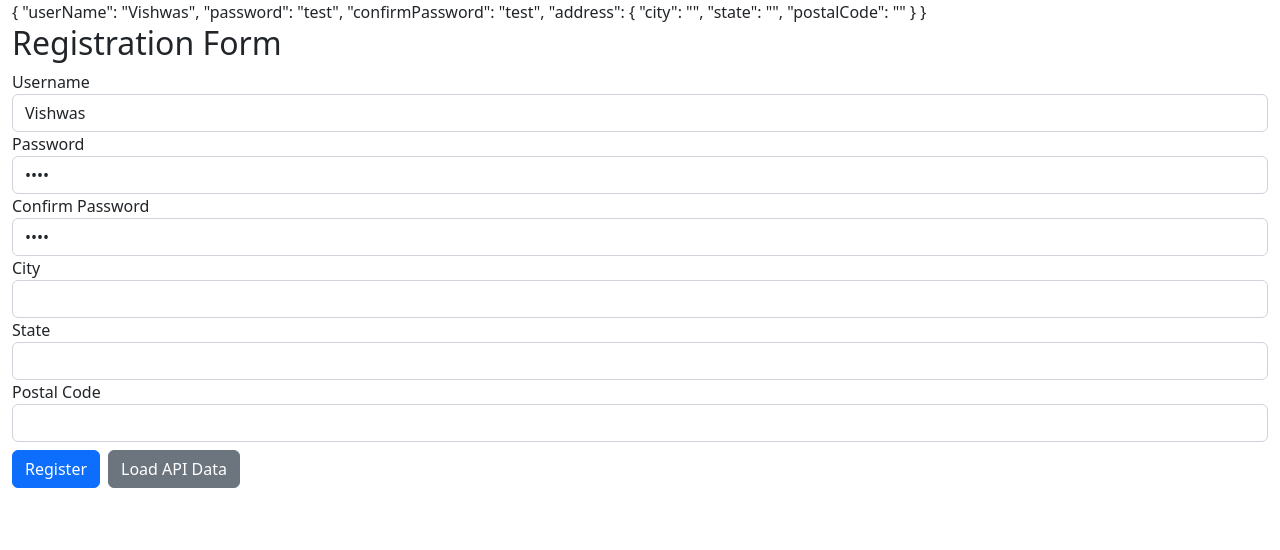
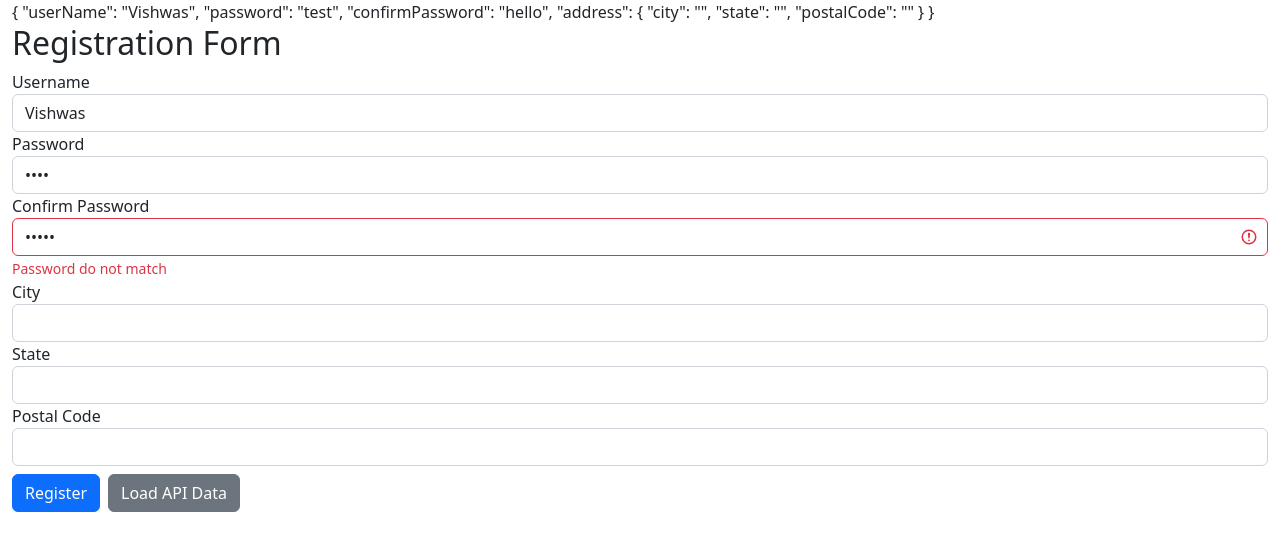
Before and after one commit to ibrijesh/Angular, an Angular app in the folder reactive-form/: page / in a window 1280 px wide. Shown: the top 550 px of the page. Built offline with nearby package versions, Linux system fonts and the light colour scheme.

Commit message:
Relative Form - Cross Field Validation

```diff
--- a/reactive-form/src/app/app.component.html
+++ b/reactive-form/src/app/app.component.html
@@ -28,7 +28,8 @@
 
     <div class="form-group">
       <label >Confirm Password</label>
-      <input formControlName="confirmPassword" type="password" class="form-control">
+      <input  [class.is-invalid]="registrationForm.errors?.['misMatch']" formControlName="confirmPassword" type="password" class="form-control">
+      <small class="text-danger" *ngIf="registrationForm.errors?.['misMatch']">Password do not match</small>
     </div>
 
     <div formGroupName="address">
--- a/reactive-form/src/app/app.component.ts
+++ b/reactive-form/src/app/app.component.ts
@@ -2,6 +2,7 @@ import { Component } from '@angular/core';
 import {FormGroup,FormControl} from '@angular/forms'
 import {FormBuilder,Validators} from '@angular/forms'
 import {forbiddenNameValidator} from './shared/user-name.validator'
+import {PasswordValidator} from './shared/password.validator'
 
 @Component({
   selector: 'app-root',
@@ -19,14 +20,13 @@ export class AppComponent {
   registrationForm=this.fb.group({
     userName:['Vishwas',[Validators.required,Validators.minLength(3),forbiddenNameValidator(/password/)]],
     password:['test'],
-    confirmPassword:['test'],
+    confirmPassword:['hello'],
     address:this.fb.group({
       city:[''],
       state:[''],
       postalCode:['']
     })
-
-  })
+  },{validator:PasswordValidator})
 
   // registrationForm=new FormGroup({
   //   userName:new FormControl('Brijesh'),
--- /dev/null
+++ b/reactive-form/src/app/shared/password.validator.ts
@@ -0,0 +1,8 @@
+import { AbstractControl } from '@angular/forms';
+
+export function PasswordValidator(control:AbstractControl): {[key:string]:boolean} | null {
+    const password=control.get('password');
+    const confirmPassword=control.get('confirmPassword');
+
+    return password && confirmPassword && password.value!==confirmPassword.value ? {'misMatch':true} : null  ;
+}
```
